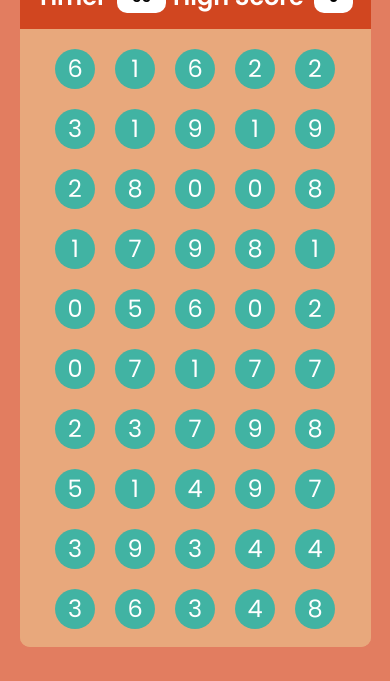
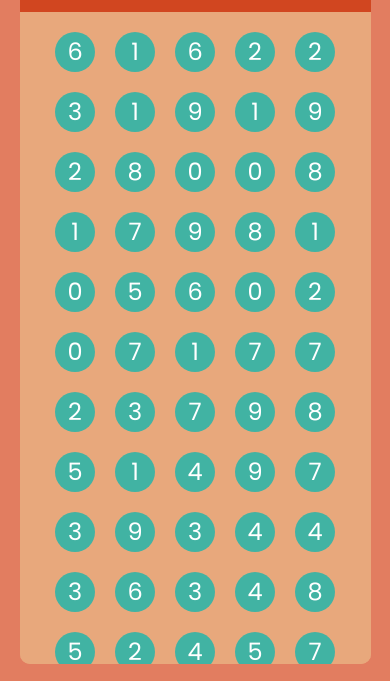
Before and after one commit to Hruthik-28/JS-Projects, a plain HTML site: page 7_Hit Bubble/index.html in a window 390 px wide. Shown: the part 163-844 px from the top of the page. Drawn offline with Linux system fonts and the light colour scheme.

Commit message:
Update style.css

```diff
--- a/7_Hit Bubble/style.css
+++ b/7_Hit Bubble/style.css
@@ -128,7 +128,7 @@ button:hover{
     #container{
         overflow: hidden;
         border-radius: 10px;
-        height: 92%;
+        height: 96%;
         width: 90%;
         background-color: #E8A87C;
     }
```
